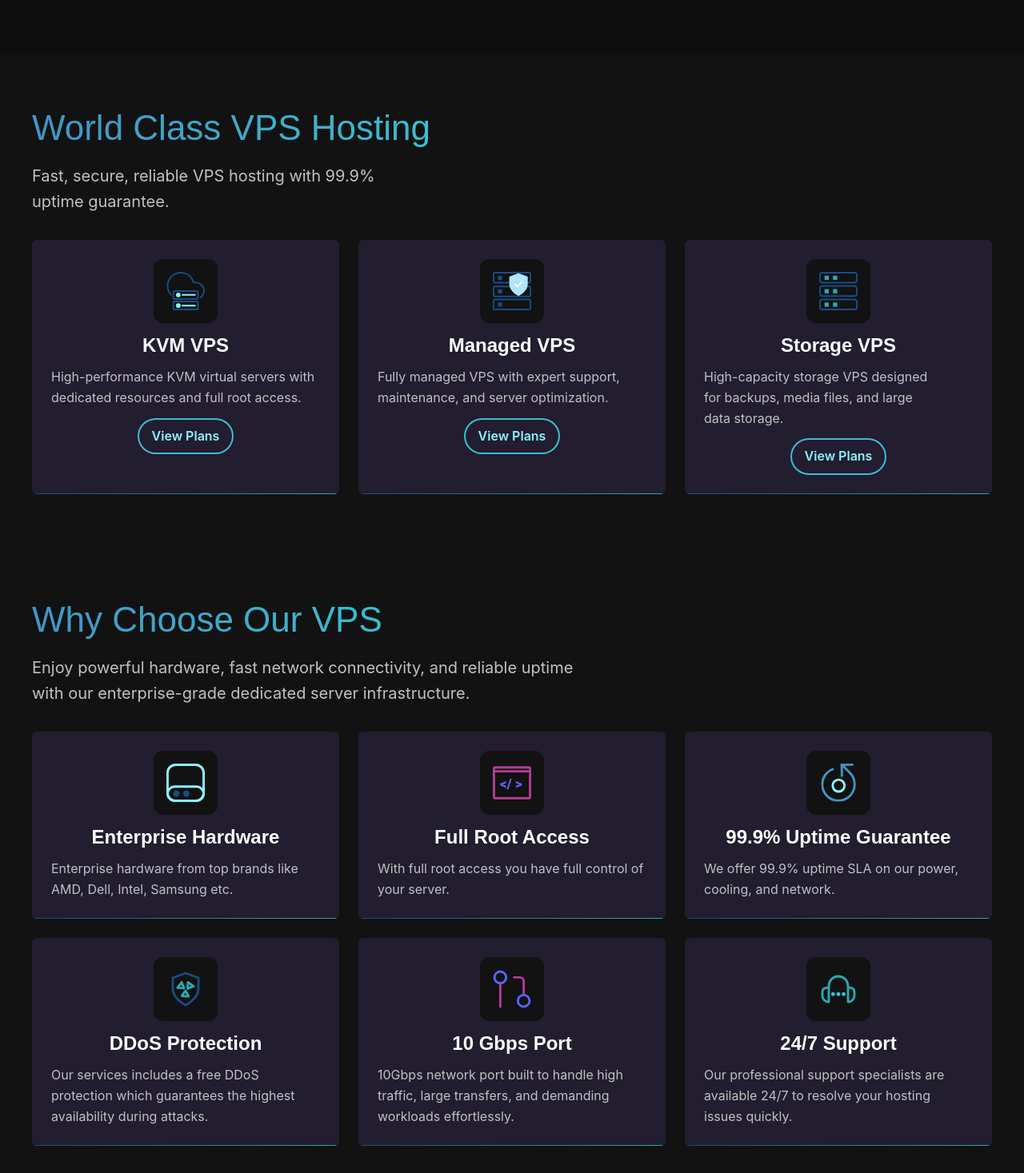
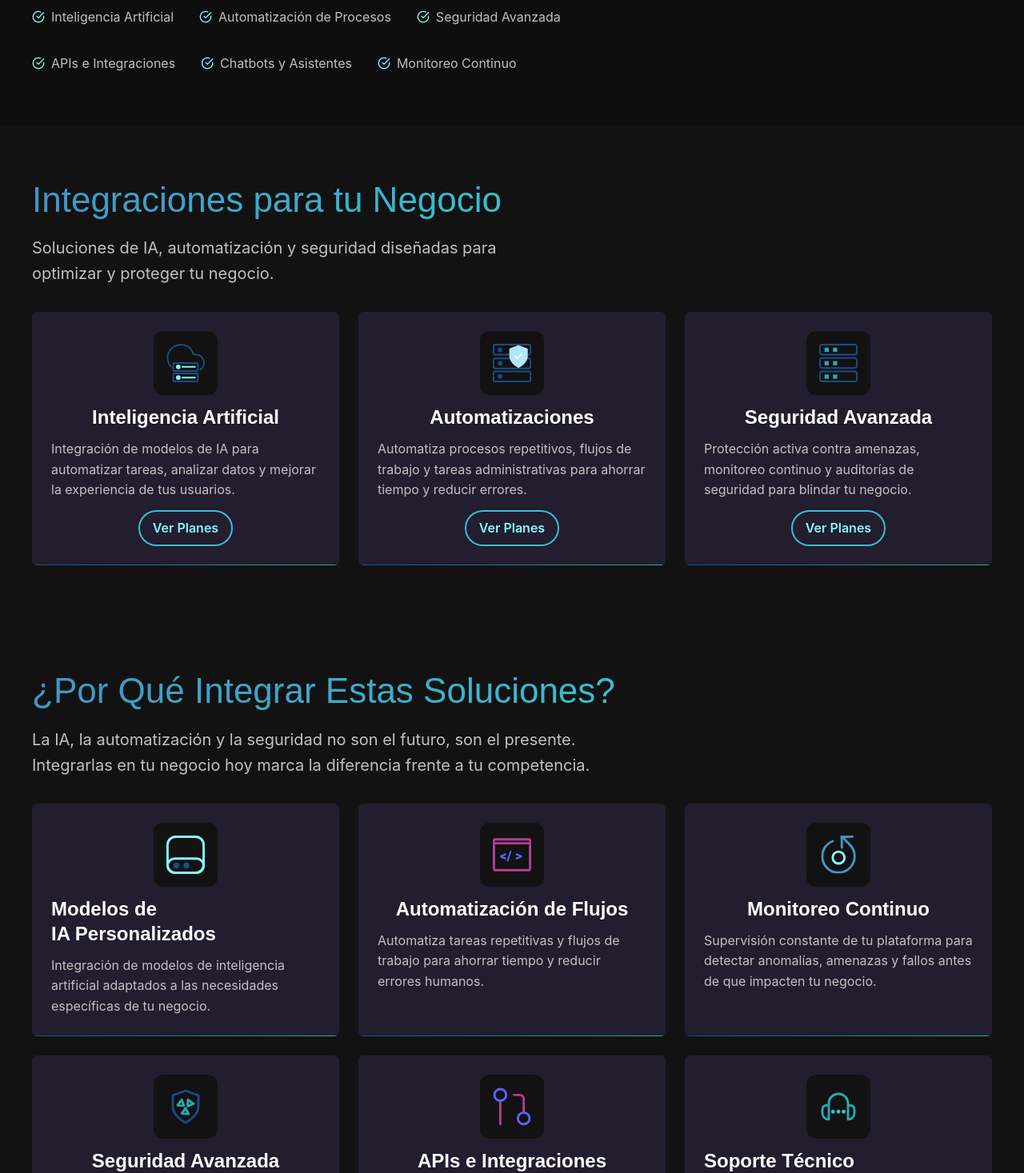
Before and after one commit to CamachoLives/Nexian, a Next.js app in the folder nexian/: page /vps in a window 1280 px wide. Shown: the part 447-1914 px from the top of the page at 80% size. Built offline with nearby package versions, Linux system fonts and the light colour scheme; a web font is replaced by a local one.

Commit message:
Integraciones

```diff
--- a/nexian/src/app/vps/page.js
+++ b/nexian/src/app/vps/page.js
@@ -5,8 +5,8 @@ import Testimonial from "@/parts/components/Testimonial";
 import ActionCardVps from "@/parts/components/ActionCardVps";
 
 export const metadata = {
-  title: "VPS Servers | KVM VPS, Managed VPS & Storage VPS | Darki",
-  description: "Deploy high-performance VPS servers with dedicated resources, flexible plans, and reliable infrastructure for websites and applications.",
+  title: "Integraciones | IA, Automatizaciones y Seguridad | Nexian",
+  description: "Integra inteligencia artificial, automatiza procesos y refuerza la seguridad de tu negocio con soluciones tecnológicas avanzadas y personalizadas.",
 };
 
 export default function Vps(){
@@ -17,13 +17,15 @@ export default function Vps(){
           <div className="container">
             <div className="page-header-container">
               <Breadcrumb />
-              <h1 className="page-title">VPS Hosting</h1>
-              <p className="width-6 font-size-medium">Experience high-performance VPS hosting with dedicated resources, fast networking, and dependable infrastructure.</p>
+              <h1 className="page-title">Integraciones Avanzadas</h1>
+              <p className="width-6 font-size-medium">Potencia tu negocio con integraciones de inteligencia artificial, automatización de procesos y soluciones de seguridad diseñadas para trabajar juntas y darte ventaja competitiva.</p>
               <ul className="width-6 flex-container gap-2 list-check">
-                <li>Full Root Access</li>
-                <li>10 Gbps Port</li>
-                <li>DDoS Protection</li>
-                <li>IPv4 and IPv6</li>
+                <li>Inteligencia Artificial</li>
+                <li>Automatización de Procesos</li>
+                <li>Seguridad Avanzada</li>
+                <li>APIs e Integraciones</li>
+                <li>Chatbots y Asistentes</li>
+                <li>Monitoreo Continuo</li>
               </ul>
             </div>
           </div>
--- a/nexian/src/data/components/FeaturesVpsData.js
+++ b/nexian/src/data/components/FeaturesVpsData.js
@@ -1,38 +1,38 @@
 export const FeaturesVpsData = [
   {
     id: 1,
-    title: 'Enterprise Hardware',
+    title: 'Modelos de IA Personalizados',
     image: '/images/icons/ssd.svg',
-    text: 'Enterprise hardware from top brands like AMD, Dell, Intel, Samsung etc.'
+    text: 'Integración de modelos de inteligencia artificial adaptados a las necesidades específicas de tu negocio.'
   },
   {
     id: 2,
-    title: 'Full Root Access',
+    title: 'Automatización de Flujos',
     image: '/images/icons/root.svg',
-    text: 'With full root access you have full control of your server.'
+    text: 'Automatiza tareas repetitivas y flujos de trabajo para ahorrar tiempo y reducir errores humanos.'
   },
   {
     id: 3,
-    title: '99.9% Uptime Guarantee',
+    title: 'Monitoreo Continuo',
     image: '/images/icons/uptime.svg',
-    text: 'We offer 99.9% uptime SLA on our power, cooling, and network.'
+    text: 'Supervisión constante de tu plataforma para detectar anomalías, amenazas y fallos antes de que impacten tu negocio.'
   },
   {
     id: 4,
-    title: 'DDoS Protection',
+    title: 'Seguridad Avanzada',
     image: '/images/icons/ddos.svg',
-    text: 'Our services includes a free DDoS protection which guarantees the highest availability during attacks.'
+    text: 'Protección activa contra amenazas, vulnerabilidades y accesos no autorizados con auditorías regulares.'
   },
-    {
+  {
     id: 5,
-    title: '10 Gbps Port',
+    title: 'APIs e Integraciones',
     image: '/images/icons/port.svg',
-    text: '10Gbps network port built to handle high traffic, large transfers, and demanding workloads effortlessly.'
+    text: 'Conexión de tus sistemas, herramientas y plataformas a través de APIs para que todo trabaje en conjunto.'
   },
   {
     id: 6,
-    title: '24/7 Support',
+    title: 'Soporte Técnico Especializado',
     image: '/images/icons/support.svg',
-    text: 'Our professional support specialists are available 24/7 to resolve your hosting issues quickly.'
+    text: 'Acompañamiento técnico continuo para garantizar que tus integraciones funcionen de forma óptima y sin interrupciones.'
   }
 ]
--- a/nexian/src/data/components/VpsTypesData.js
+++ b/nexian/src/data/components/VpsTypesData.js
@@ -1,23 +1,23 @@
 export const VpsTypesData = [
   {
     id: 1,
-    title: 'KVM VPS',
+    title: 'Inteligencia Artificial',
     image: '/images/icons/kvm-vps.svg',
-    intro: 'High-performance KVM virtual servers with dedicated resources and full root access.',
-    url: '/vps/kvm-vps'
+    intro: 'Integración de modelos de IA para automatizar tareas, analizar datos y mejorar la experiencia de tus usuarios.',
+    url: '/integraciones/inteligencia-artificial'
   },
   {
     id: 2,
-    title: 'Managed VPS',
+    title: 'Automatizaciones',
     image: '/images/icons/managed-vps.svg',
-    intro: 'Fully managed VPS with expert support, maintenance, and server optimization.',
-    url: '/vps/managed-vps'
+    intro: 'Automatiza procesos repetitivos, flujos de trabajo y tareas administrativas para ahorrar tiempo y reducir errores.',
+    url: '/integraciones/automatizaciones'
   },
   {
     id: 3,
-    title: 'Storage VPS',
+    title: 'Seguridad Avanzada',
     image: '/images/icons/storage-vps.svg',
-    intro: 'High-capacity storage VPS designed for backups, media files, and large data storage.',
-    url: '/vps/storage-vps'
+    intro: 'Protección activa contra amenazas, monitoreo continuo y auditorías de seguridad para blindar tu negocio.',
+    url: '/integraciones/seguridad'
   }
 ];
--- a/nexian/src/parts/components/FeaturesVps.js
+++ b/nexian/src/parts/components/FeaturesVps.js
@@ -4,9 +4,9 @@ import Image from "next/image";
 export default function FeaturesVps() {
   return (
     <section className="section section-features">
-      <h2 className="section-title">Why Choose Our VPS</h2>
+      <h2 className="section-title">¿Por Qué Integrar Estas Soluciones?</h2>
       <div className="section-small">
-        <p className="font-size-medium width-6">Enjoy powerful hardware, fast network connectivity, and reliable uptime with our enterprise-grade dedicated server infrastructure.</p>
+        <p className="font-size-medium width-6">La IA, la automatización y la seguridad no son el futuro, son el presente. Integrarlas en tu negocio hoy marca la diferencia frente a tu competencia.</p>
       </div>
       <div className="cards cards-feature">
         {FeaturesVpsData.map((item) => <div key={item.id} className="card card-feature">
--- a/nexian/src/parts/components/VpsTypes.js
+++ b/nexian/src/parts/components/VpsTypes.js
@@ -5,9 +5,9 @@ import Link from "next/link";
 export default function VpsTypes() {
   return (
     <section className="section section-hosting-types">
-      <h2 className="section-title">World Class VPS Hosting</h2>
+      <h2 className="section-title">Integraciones para tu Negocio</h2>
       <div className="section-small">
-        <p className="font-size-medium width-5">Fast, secure, reliable VPS hosting with 99.9% uptime guarantee.</p>
+        <p className="font-size-medium width-5">Soluciones de IA, automatización y seguridad diseñadas para optimizar y proteger tu negocio.</p>
       </div>
       <div className="cards cards-hosting-types">
         {VpsTypesData.map((hostingtype) => (
@@ -17,7 +17,7 @@ export default function VpsTypes() {
             </div>
             <h3 className="card-title">{hostingtype.title}</h3>
             <p>{hostingtype.intro}</p>
-            <Link className="button" href={hostingtype.url}>View Plans</Link>
+            <Link className="button" href={hostingtype.url}>Ver Planes</Link>
           </div>
         ))}
       </div>
```
